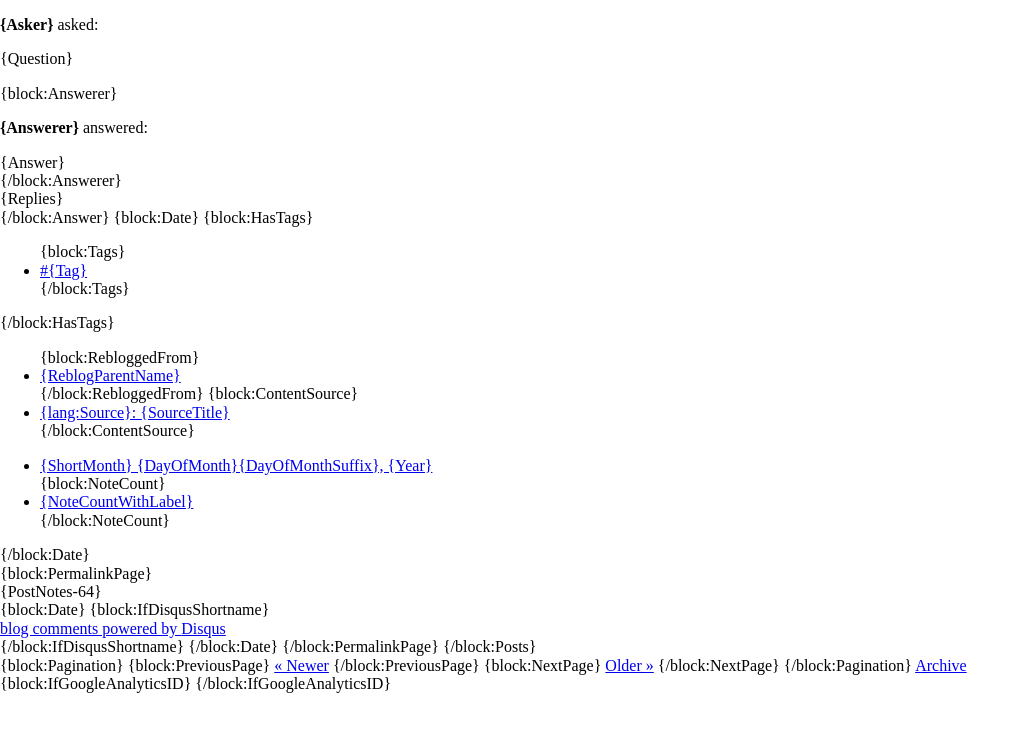
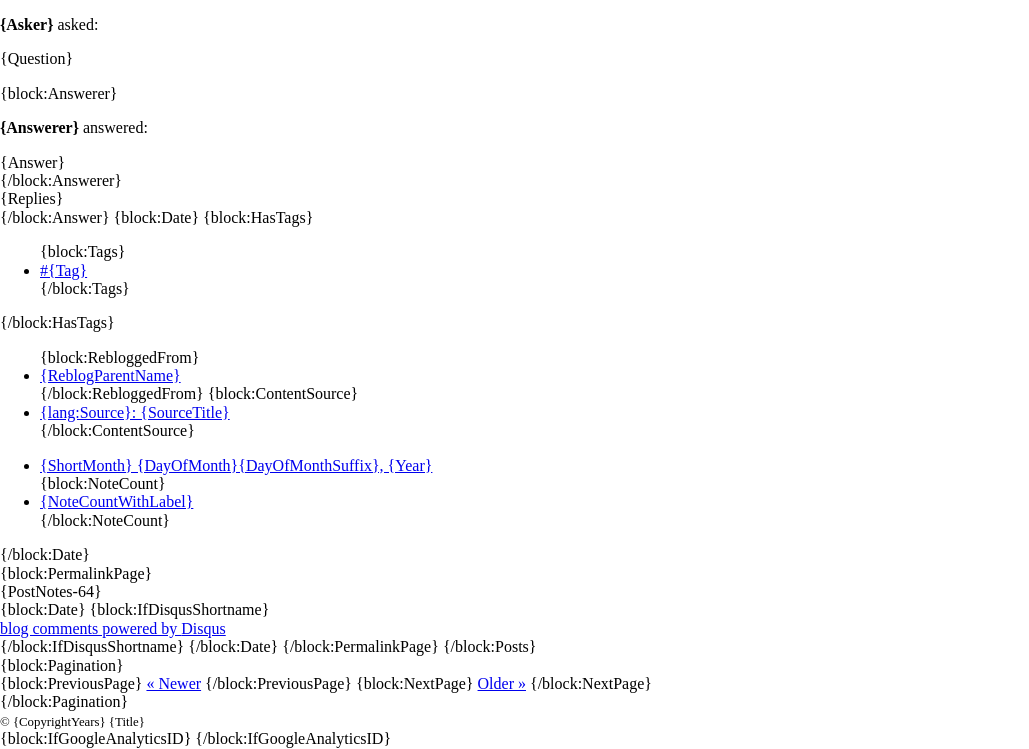
Before and after one commit to resir014/Tumblr-Boilerplate, a website: page theme.html in a window 1280 px wide. Shown: the part 1244-1993 px from the top of the page, without its empty margins (0-1029 px from the left). Before the commit the page ends 1937 px from the top, so only its background shows below. Drawn offline with nearby package versions, Linux system fonts and the light colour scheme.

Commit message:
Separate pagination from <footer>

```diff
--- a/theme.html
+++ b/theme.html
@@ -260,8 +260,8 @@
       {/block:Posts}
     </main>
 
-    <footer role="contentinfo">
-      {block:Pagination}
+    {block:Pagination}
+      <section class="pagination">
         {block:PreviousPage}
           <a href="{PreviousPage}">&#171; Newer</a>
         {/block:PreviousPage}
@@ -269,9 +269,11 @@
         {block:NextPage}
           <a href="{NextPage}">Older &#187;</a>
         {/block:NextPage}
-      {/block:Pagination}
+      </section>
+    {/block:Pagination}
 
-      <a href="/archive">Archive</a>
+    <footer role="contentinfo">
+      <small>&copy; {CopyrightYears} {Title}</small>
     </footer>
 
     <!--[if lt IE 9]>
```
